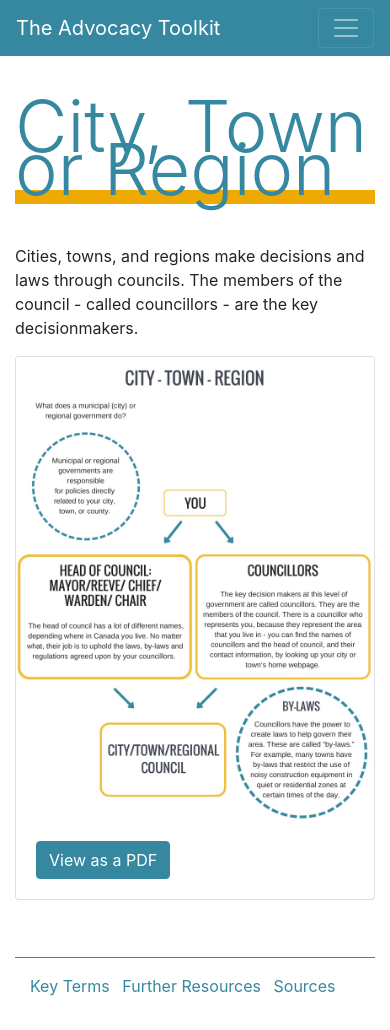
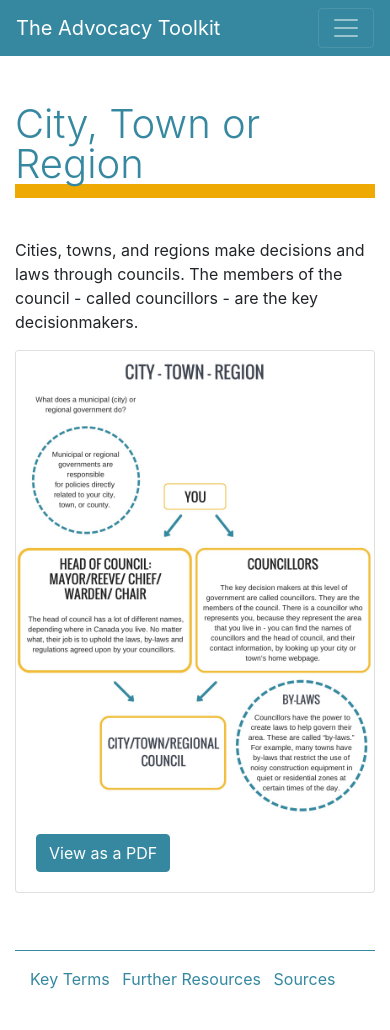
Before and after one commit to remote-rights/remote-rights.github.io, a Jekyll site: the page built from collections/_people-places/in-my-city-town-region.md, in a window 390 px wide. Built offline with Jekyll 4.4.1, drawn with Linux system fonts in a browser that asks for light colours.

Commit message:
fixing page titles on mobile

```diff
--- a/assets/main.scss
+++ b/assets/main.scss
@@ -21,6 +21,16 @@
   }
 }
 
+@include media-breakpoint-down(sm) {
+  .jumbotron.page-title{
+    h1 {
+      line-height: 1;
+      font-size: 2.5rem;
+    }
+    background: none;
+  }
+}
+
 .jumbotron.stories-header {
   padding: 0;
   background: url(/assets/img/stories/header.png);
```
